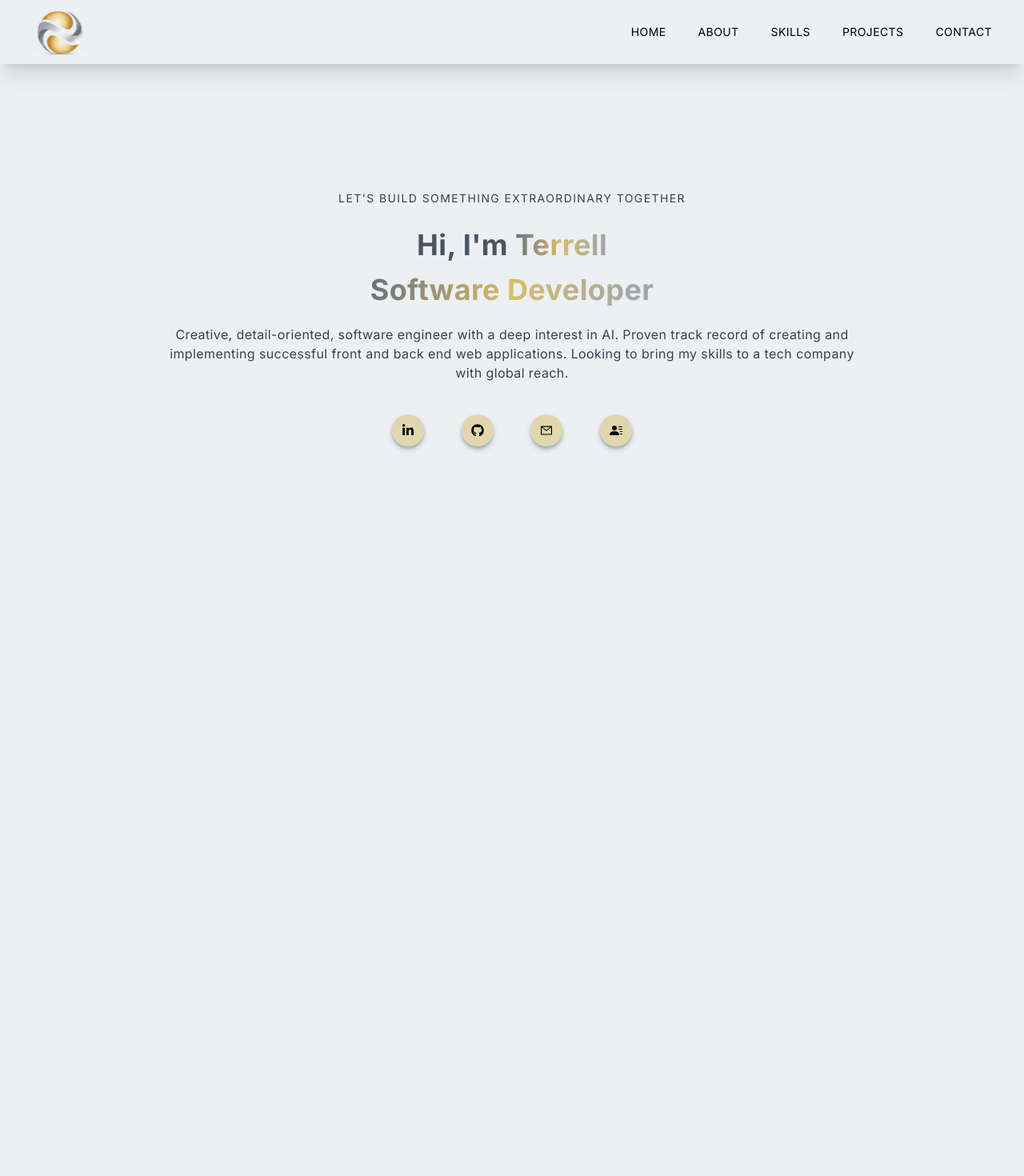
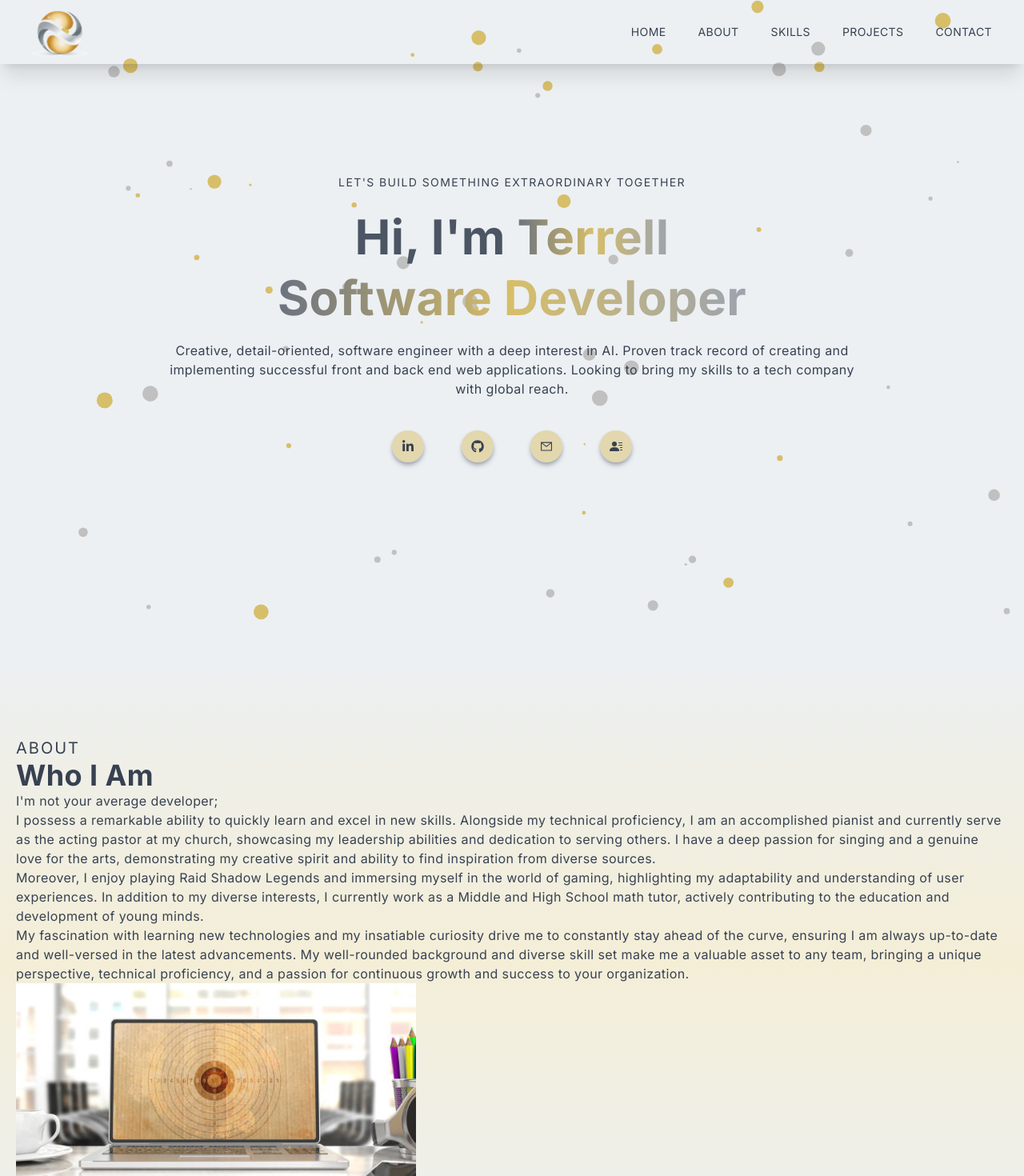
Before and after one commit to TJRelly/my-portfolio, a Next.js app: page / in a window 1280 px wide. Shown: the top 1470 px of the page at 80% size. Before the commit the page ends 800 px from the top, so only its background shows below. Built offline with nearby package versions, Linux system fonts and the light colour scheme.

Commit message:
about section

```diff
--- a/app/globals.css
+++ b/app/globals.css
@@ -4,7 +4,7 @@
 
 @layer base {
   body {
-    @apply bg-[#ecf0f3] text-[1f2937] tracking-wide;
+    @apply bg-[#ecf0f3] text-gray-700 tracking-wide;
   }
 
   h1,
@@ -20,7 +20,7 @@
     @apply text-4xl sm:text-5xl md:text-6xl;
   }
 
-  h1 {
+  h2 {
     @apply text-3xl sm:text-4xl;
   }
 
--- a/app/page.js
+++ b/app/page.js
@@ -1,11 +1,13 @@
 import Navbar from '@/components/Navbar'
 import Main from '@/components/Main'
+import About from '@/components/About'
 
 export default function Home() {
   return (
     <main>
       <Navbar />
       <Main />
+      <About />
     </main>
   )
 }
--- /dev/null
+++ b/components/About.jsx
@@ -0,0 +1,50 @@
+import React from "react";
+import Image from "next/image";
+
+const About = () => {
+  return (
+    <div
+      className="w-full md:h-screen p-2 flex items-center py-16 relative"
+      style={{ background: "linear-gradient(#ECF0F3,#F4EED7,#ECF0F3)" }}
+    >
+      <div className="max-w-[1240px] m-auto md:grid-cols-3 gap-8">
+        <div className="col-span-2">
+          <p className="uppercase text-xl tracking-widest">About</p>
+          <h2>Who I Am</h2>
+          <p>{"I'm not your average developer;"}</p>
+          <p>
+            I possess a remarkable ability to quickly learn and excel in new
+            skills. Alongside my technical proficiency, I am an accomplished
+            pianist and currently serve as the acting pastor at my church,
+            showcasing my leadership abilities and dedication to serving others.
+            I have a deep passion for singing and a genuine love for the arts,
+            demonstrating my creative spirit and ability to find inspiration
+            from diverse sources.
+          </p>
+          <p>
+            Moreover, I enjoy playing Raid Shadow Legends and immersing myself
+            in the world of gaming, highlighting my adaptability and
+            understanding of user experiences. In addition to my diverse
+            interests, I currently work as a Middle and High School math tutor,
+            actively contributing to the education and development of young
+            minds.
+          </p>
+          <p>
+            My fascination with learning new technologies and my insatiable
+            curiosity drive me to constantly stay ahead of the curve, ensuring I
+            am always up-to-date and well-versed in the latest advancements. My
+            well-rounded background and diverse skill set make me a valuable
+            asset to any team, bringing a unique perspective, technical
+            proficiency, and a passion for continuous growth and success to your
+            organization.
+          </p>
+        </div>
+        <div>
+          <Image src="/img/gold-pc.jpg" alt="gold pc" width={500} height={1} />
+        </div>
+      </div>
+    </div>
+  );
+};
+
+export default About;
--- a/components/Main.jsx
+++ b/components/Main.jsx
@@ -2,26 +2,28 @@ import React from "react";
 import { AiOutlineMail } from "react-icons/ai";
 import { FaGithub, FaLinkedinIn } from "react-icons/fa";
 import { BsFillPersonLinesFill } from "react-icons/bs";
+import ParticlesBg from "./ParticlesBg";
 
 const Main = () => {
   return (
     <div className="w-full h-screen text-center">
-      <div className="max-w-[1240px] w-full h-full mx-auto p-2 flex flex-col justify-center items-center">
+
+      <ParticlesBg />
+
+      <div className="max-w-[1240px] w-full h-full mx-auto p-2 flex flex-col justify-center items-center relative">
+
         <p className="py-3 uppercase text-sm tracking-widest text-gray-700">
           {"Let's Build Something Extraordinary Together"}
         </p>
-
         <h1 className="py-4 text-gray-600">
           {"Hi, I'm "}
           <span className="text-transparent bg-gradient-to-r from-gray-500 via-[#D7BE69] to-gray-400 bg-clip-text">
             Terrell
           </span>
         </h1>
-
         <h1 className="text-transparent bg-gradient-to-r from-gray-500 via-[#D7BE69] to-gray-400 bg-clip-text">
           {"Software Developer"}
         </h1>
-
         <p className="py-6 text-gray-700 max-w-[70%]">
           Creative, detail-oriented, software engineer with a deep interest in
           AI. Proven track record of creating and implementing successful front
@@ -43,6 +45,7 @@ const Main = () => {
             <BsFillPersonLinesFill />
           </div>
         </div>
+
       </div>
     </div>
   );
--- a/components/Navbar.jsx
+++ b/components/Navbar.jsx
@@ -20,27 +20,27 @@ const Navbar = () => {
         <div>
           <ul className="hidden md:flex">
             <Link href="/">
-              <li className="ml-10 text-sm uppercase hover:text-[#C49F00] ease-in duration-300">
+              <li className="ml-10 text-sm uppercase text-gray-700 hover:text-[#C49F00] ease-in duration-300">
                 Home
               </li>
             </Link>
-            <Link href="/about">
-              <li className="ml-10 text-sm uppercase hover:text-[#C49F00] ease-in duration-300">
+            <Link href="/">
+              <li className="ml-10 text-sm uppercase text-gray-700 hover:text-[#C49F00] ease-in duration-300">
                 About
               </li>
             </Link>
-            <Link href="/skills">
-              <li className="ml-10 text-sm uppercase hover:text-[#C49F00] ease-in duration-300">
+            <Link href="/">
+              <li className="ml-10 text-sm uppercase text-gray-700 hover:text-[#C49F00] ease-in duration-300">
                 Skills
               </li>
             </Link>
-            <Link href="/projects">
-              <li className="ml-10 text-sm uppercase hover:text-[#C49F00]">
+            <Link href="/">
+              <li className="ml-10 text-sm uppercase text-gray-700 hover:text-[#C49F00]">
                 Projects
               </li>
             </Link>
-            <Link href="/contact">
-              <li className="ml-10 text-sm uppercase hover:text-[#C49F00] ease-in duration-300">
+            <Link href="/">
+              <li className="ml-10 text-sm uppercase text-gray-700 hover:text-[#C49F00] ease-in duration-300">
                 Contact
               </li>
             </Link>
@@ -92,16 +92,16 @@ const Navbar = () => {
               <Link href="/">
                 <li className="py-4 text-sm hover:text-[#C49F00] ease-in duration-300">Home</li>
               </Link>
-              <Link href="/about">
+              <Link href="/">
                 <li className="py-4 text-sm hover:text-[#C49F00] ease-in duration-300">About</li>
               </Link>
-              <Link href="/skills">
+              <Link href="/">
                 <li className="py-4 text-sm hover:text-[#C49F00] ease-in duration-300">Skills</li>
               </Link>
-              <Link href="/projects">
+              <Link href="/">
                 <li className="py-4 text-sm hover:text-[#C49F00] ease-in duration-300">Projects</li>
               </Link>
-              <Link href="/contact">
+              <Link href="/">
                 <li className="py-4 text-sm hover:text-[#C49F00] ease-in duration-300">Contact</li>
               </Link>
             </ul>
--- /dev/null
+++ b/components/ParticlesBg.jsx
@@ -0,0 +1,30 @@
+"use client";
+import React, {useCallback} from "react";
+import particlesConfig from "./config/particles-config";
+import Particles from "react-particles";
+import { loadFull } from "tsparticles";
+
+const ParticlesBg = () => {
+  const particlesInit = useCallback(async (engine) => {
+    console.log(engine);
+    // you can initiate the tsParticles instance (engine) here, adding custom shapes or presets
+    // this loads the tsparticles package bundle, it's the easiest method for getting everything ready
+    // starting from v2 you can add only the features you need reducing the bundle size
+    await loadFull(engine);
+  }, []);
+
+  const particlesLoaded = useCallback(async (container) => {
+    await console.log(container);
+  }, []);
+
+  return (
+    <Particles
+      options={particlesConfig}
+      id="tsparticles"
+      init={particlesInit}
+      loaded={particlesLoaded}
+    ></Particles>
+  );
+};
+
+export default ParticlesBg;
--- /dev/null
+++ b/components/config/particles-config.js
@@ -0,0 +1,95 @@
+const particlesConfig = {
+    autoPlay: true,
+        background: {
+          color: {
+            value: "" // Set your desired background color
+          }
+        },
+        particles: {
+          number: {
+            value: 50, // Adjust the number of particles
+            density: {
+              enable: true,
+              value_area: 800 // Adjust the density of particles
+            }
+          },
+          color: {
+            value: ["#D7BE69", "#C0C0C0"] // Set the desired colors (gold and silver)
+          },
+          shape: {
+            type: "circle" // Set the shape of particles (can be "circle", "square", "image", etc.)
+          },
+          size: {
+            value: 10, // Adjust the size of particles
+            random: true,
+            anim: {
+              enable: false,
+              speed: 10,
+              size_min: 0.1,
+              sync: false
+            }
+          },
+          line_linked: {
+            enable: false,
+            distance: 150, // Adjust the distance of the connections between particles
+            color: "#FFFFFF", // Set the color of the connections
+            opacity: 0.4,
+            width: 1
+          },
+          move: {
+            enable: true,
+            speed: 2, // Adjust the speed of particle movement
+            direction: "none", // Set the direction of particle movement (can be "none", "top", "top-right", etc.)
+            random: true,
+            straight: false,
+            out_mode: "out",
+            bounce: false,
+            attract: {
+              enable: false,
+              rotateX: 600,
+              rotateY: 1200
+            }
+          },
+        },
+        interactivity: {
+          detect_on: "canvas",
+          events: {
+            onhover: {
+              enable: true,
+              mode: "repulse" // Set the interaction mode on hover (can be "grab", "bubble", "repulse", etc.)
+            },
+            onclick: {
+              enable: true,
+              mode: "push" // Set the interaction mode on click (can be "push", "remove", "bubble", etc.)
+            },
+            resize: true
+          },
+          modes: {
+            grab: {
+              distance: 200,
+              line_linked: {
+                opacity: 1
+              }
+            },
+            bubble: {
+              distance: 200,
+              size: 80,
+              duration: 0.4
+            },
+            repulse: {
+              distance: 100,
+              duration: 0.4
+            },
+            push: {
+              particles_nb: 4
+            },
+            remove: {
+              particles_nb: 2
+            }
+          }
+        },
+        retina_detect: true
+      };
+
+
+export default particlesConfig
--- a/package.json
+++ b/package.json
@@ -18,6 +18,9 @@
     "react": "18.2.0",
     "react-dom": "18.2.0",
     "react-icons": "^4.8.0",
-    "tailwindcss": "3.3.2"
+    "react-particles": "^2.9.3",
+    "react-router-dom": "^6.11.2",
+    "tailwindcss": "3.3.2",
+    "tsparticles": "^2.9.3"
   }
 }
```
Also changed, not shown: public/img/gold-pc.jpg (added), 1 other file (tests, documents, lock files or other folders).
